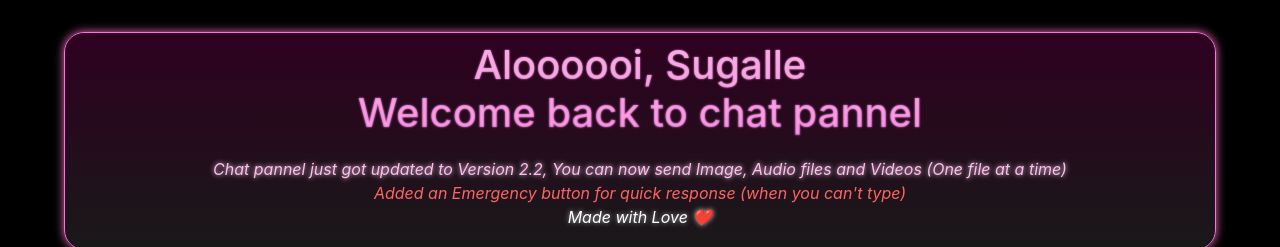
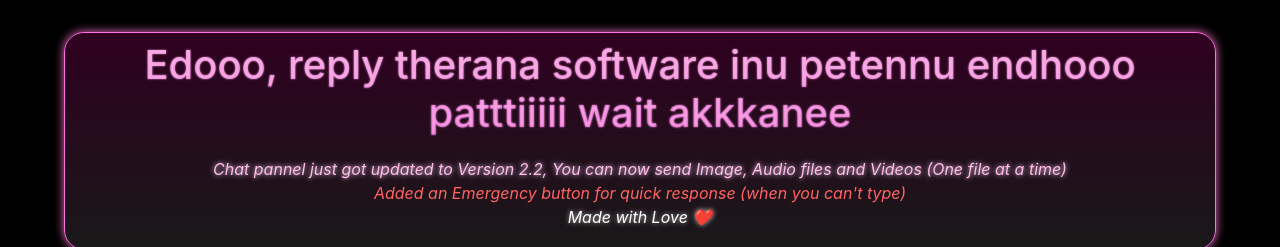
Before and after one commit to devahammad/web, a plain HTML site: page unknown.html in a window 1280 px wide. Shown: the top 247 px of the page. Drawn offline with nearby package versions, Linux system fonts and the light colour scheme.

Commit message:
Update unknown.html

```diff
--- a/unknown.html
+++ b/unknown.html
@@ -74,7 +74,7 @@ color: #ffffff;
 </head>
 <body style="margin: 0; background-color: rgb(0, 0, 0);">
     <div class="main">
-        <h1 class="text-center p-2">Aloooooi, Sugalle <br> Welcome back to chat pannel </h1>
+        <h1 class="text-center p-2">Edooo, reply therana software inu petennu endhooo patttiiiii wait akkkanee</h1>
         <p class="p-1" style="text-align: center; color: rgb(255, 190, 237); font-style: italic; text-shadow: 0 0 5px rgb(255, 211, 241);">Chat pannel just got updated to Version 2.2, You can now send Image, Audio files and Videos (One file at a time) <br> <span style="color: rgb(255, 99, 99); text-shadow: none;">Added an Emergency button for quick response (when you can't type)</span><br> <span style="color: white; text-shadow: 0 0 5px rgb(183, 183, 183);">Made with Love ❤️</span></p>
 </div>
 <button id="custom-message-button" style="width: 60px; background-color: transparent; border: none; margin-left: auto; margin-right: auto; display: flex; padding-top: 2em;">
```
